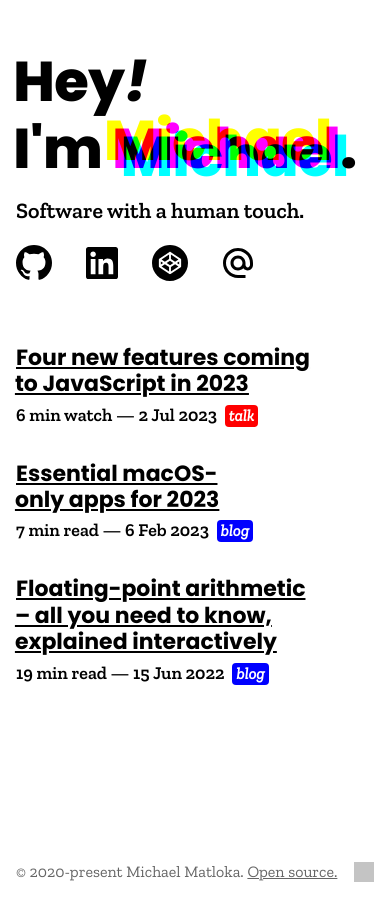
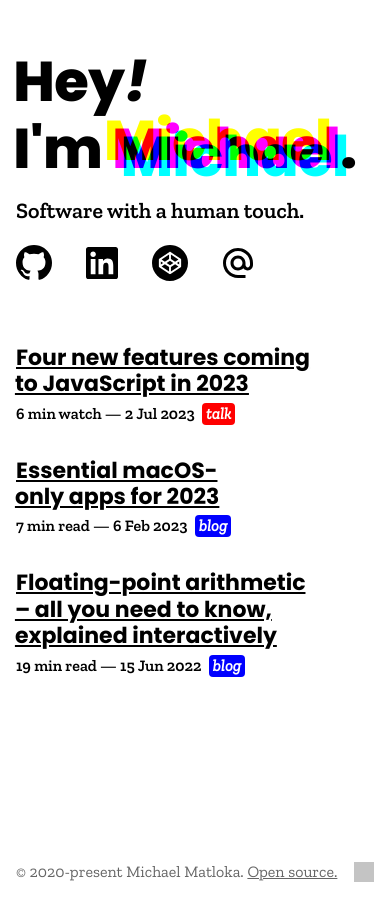
Before and after one commit to Twixes/matloka.com, a Jekyll site: the page built from index.html, in a window 390 px wide. Built offline with Jekyll 4.4.1, drawn with Linux system fonts in a browser that asks for light colours; comment, search, counter and statistics services are not loaded; grey boxes are pictures that could not be loaded.

Commit message:
Fix font sizes on mobile

```diff
--- a/_layouts/base.html
+++ b/_layouts/base.html
@@ -15,7 +15,7 @@
             rel="stylesheet"
             href="https://fonts.bunny.net/css?family=Poppins:700,700i,800,800i|Zilla+Slab:400,400i,500,500i,600,600i&subset=latin-ext&display=swap"
         />
-        <link rel="stylesheet" href="{{ "/assets/main.css?20220707" | relative_url }}">
+        <link rel="stylesheet" href="{{ "/assets/main.css?20220708" | relative_url }}">
         {% if page.stylesheet %}
           <link rel="stylesheet" href="{{ page.stylesheet | relative_url }}" />
         {% endif %}
--- a/assets/main.scss
+++ b/assets/main.scss
@@ -27,9 +27,10 @@
     --font-size-hero: 5.25rem;
     --font-size-title: 2.375rem;
     --font-size-heading: 1.75rem;
+    --font-size-body: 1.1875rem;
+    --font-size-body-reduced: 1.125rem;
+    --font-size-post-scriptum: 1.375rem;
     --font-family-heading: 'Poppins', 'Futura', 'Avenir', 'Arial Black', sans-serif;
-    --font-size-body: 1.1875rem;
-    --font-size-post-scriptum: 1.375rem;
     --font-family-body: 'Zilla Slab', 'Roboto Slab', 'Helvetica Neue', ui-sans-serif, system-ui, sans-serif;
     --font-family-code: ui-monospace, 'SF Mono', Menlo, Monaco, 'Cascadia Mono', 'Segoe UI Mono', 'Roboto Mono',
         'Consolas', 'Fira Code', 'Oxygen Mono', 'Ubuntu Monospace', 'Source Code Pro', 'Fira Mono', 'Droid Sans Mono',
@@ -270,9 +271,9 @@
     display: block;
     width: fit-content;
     max-width: 100%;
-    margin: 0.25rem 0 calc(1rem + var(--shadow-distance));
+    margin: 0.75rem 0 calc(1rem + var(--shadow-distance));
     border-collapse: collapse;
-    font-size: 1.125rem;
+    font-size: var(--font-size-body-reduced);
     box-shadow: calc(var(--border-thickness) + var(--shadow-distance))
         calc(var(--border-thickness) + var(--shadow-distance)) 0 calc(var(--border-thickness) * -1) var(--foreground);
     overflow: auto;
@@ -448,12 +449,13 @@
     }
     .meta {
         margin-top: 0.25rem;
+        font-size: var(--font-size-body-reduced);
     }
 }
 
 .meta {
     margin-top: 1rem;
-    font-size: 1.125rem;
+    font-size: var(--font-size-body-reduced);
     font-weight: 600;
 }
 
@@ -506,6 +508,7 @@
         --font-size-title: 1.625rem;
         --font-size-heading: 1.375rem;
         --font-size-body: 1.0625rem;
+        --font-size-body-reduced: 1rem;
         --font-size-post-scriptum: 1.25rem;
         --logo-unit-size: 1rem;
     }
```
